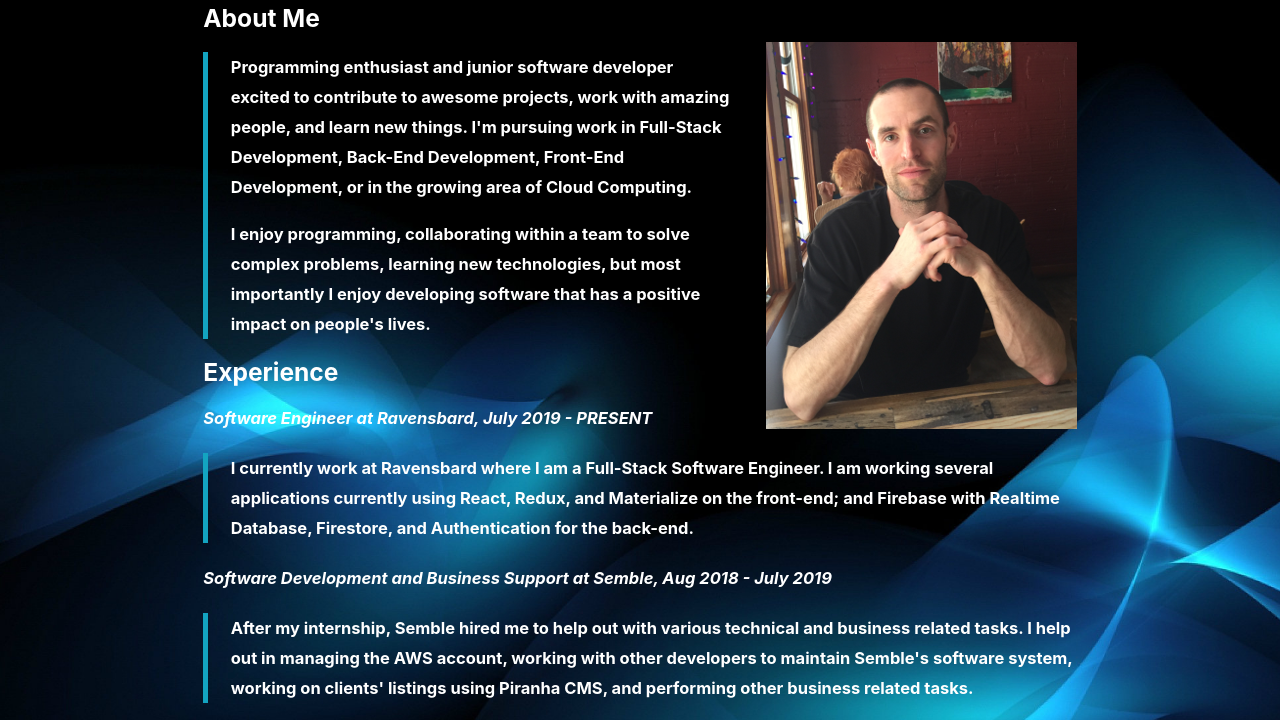
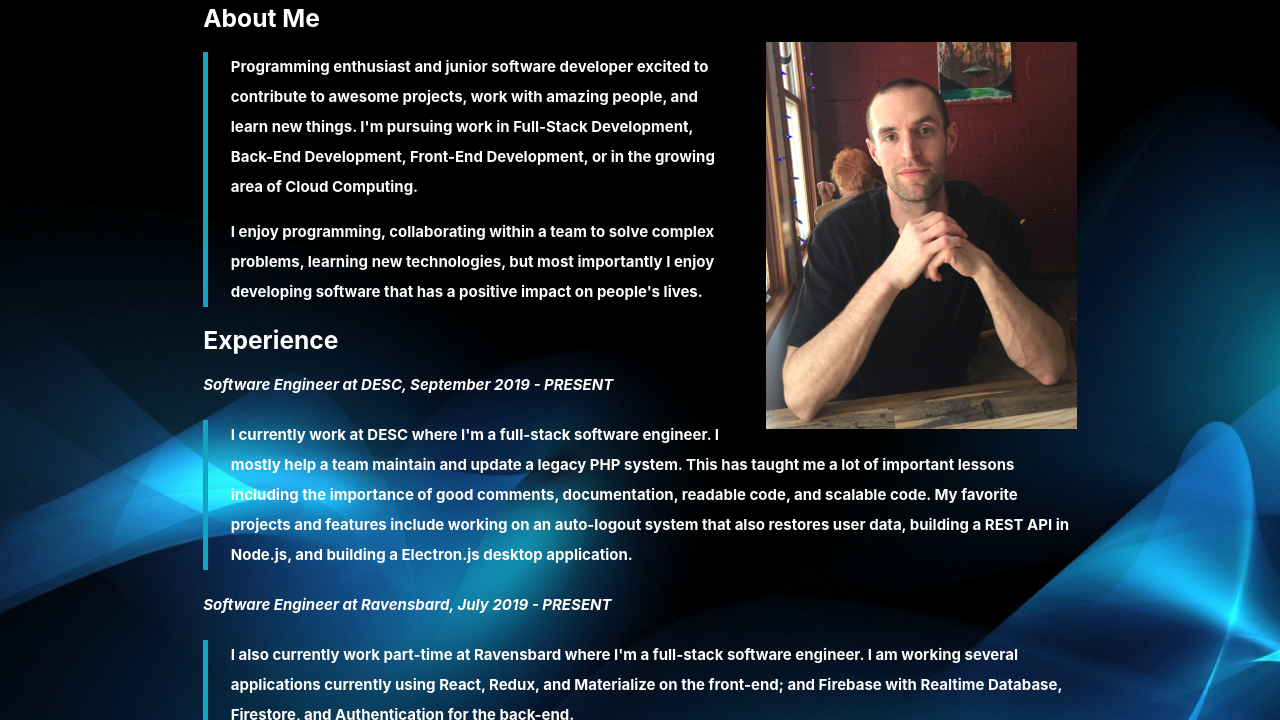
Before and after one commit to T-travis/portfolio, a website: page index.html in a window 1280 px wide. Both pictures are taken after a click on the link "About Me". Shown: the part 75-795 px from the top of the page. Drawn offline with nearby package versions, Linux system fonts and the light colour scheme.

Commit message:
updated about me and changed 2019 to 2020

```diff
--- a/css/custom-styles.css
+++ b/css/custom-styles.css
@@ -35,7 +35,7 @@ main {
 
 #ABOUTME blockquote,
 p {
-	font-size: 1.1rem;
+	font-size: 1rem;
 	line-height: 2rem;
 }
 
--- a/index.html
+++ b/index.html
@@ -142,10 +142,21 @@
 							</p>
 						</blockquote>
 						<h5><b>Experience</b></h5>
+
+						<p><i>Software Engineer at DESC, September 2019 - PRESENT</i></p>
+						<blockquote>
+							<p>
+								I currently work at DESC where I'm a full-stack software engineer.  I mostly help a team maintain and update a legacy PHP
+								system.  This has taught me a lot of important lessons including the importance of good comments, documentation,
+								readable code, and scalable code. My favorite projects and features include working on an auto-logout system that also restores
+								user data, building a REST API in Node.js, and building a Electron.js desktop application.
+							</p>
+						</blockquote>
+
 						<p><i>Software Engineer at Ravensbard, July 2019 - PRESENT</i></p>
 						<blockquote>
 							<p>
-								I currently work at Ravensbard where I am a Full-Stack Software Engineer.  I am working several applications
+								I also currently work part-time at Ravensbard where I'm a full-stack software engineer.  I am working several applications
 								currently using React, Redux, and Materialize on the front-end; and Firebase with Realtime Database, Firestore, and Authentication
 								for the back-end.
 							</p>
@@ -318,7 +329,7 @@
 		<div class="container">
 			<div class="row">
 				<div id="copyright" class="col l6 right-align">
-					&#169; Travis Tackett 2019
+					&#169; Travis Tackett 2020
 				</div>
 				<div class="col l6 left-align">
 					<ul id="footerList">
```
Also changed, not shown: 3 other files.
